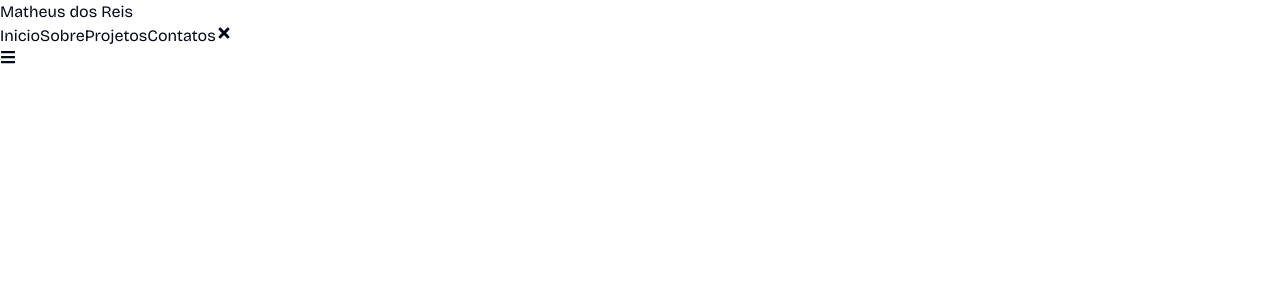
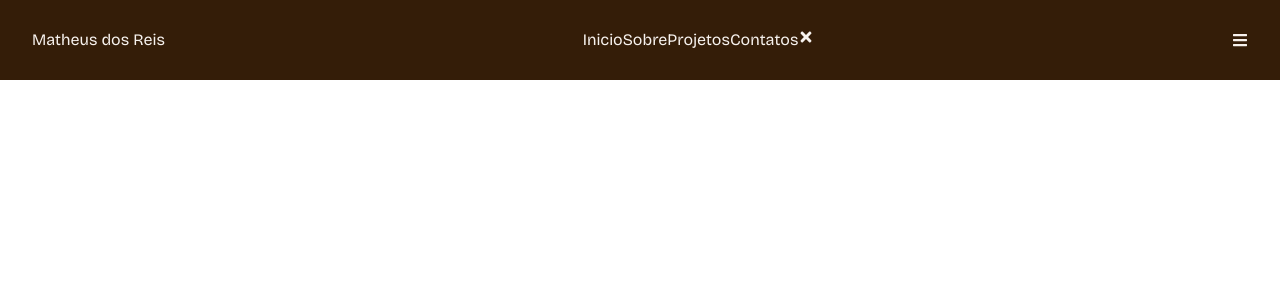
Before and after one commit to Reis567/my-resume, a React (Vite) app: page / in a window 1280 px wide. Shown: the top 300 px of the page. Built offline with nearby package versions, Linux system fonts and the light colour scheme.

Commit message:
header container style

```diff
--- a/src/components/Header/Header.styles.ts
+++ b/src/components/Header/Header.styles.ts
@@ -5,5 +5,9 @@ export const Container = styled.div`
   width: 100%;
   background: #341d08;
   display: flex;
-
+  align-items: center;
+  justify-content: space-between;
+  height: 80px;
+  padding: 2rem;
+  color: #f7f2ee;
 `;
--- a/src/components/Header/Header.tsx
+++ b/src/components/Header/Header.tsx
@@ -1,6 +1,7 @@
 import React from 'react';
 import { useRef } from 'react';
 import {FaBars, FaTimes} from 'react-icons/fa'
+import { Container } from './Header.styles';
 
 const Header: React.FC = () => {
     const navRef = useRef<HTMLDivElement | null>(null);
@@ -11,7 +12,7 @@ const Header: React.FC = () => {
 
 
   return (
-    <>
+    <Container>
     <h3>
         Matheus dos Reis
     </h3>
@@ -20,15 +21,16 @@ const Header: React.FC = () => {
         <a href="#">Sobre</a>
         <a href="#">Projetos</a>
         <a href="#">Contatos</a>
-        <button>
+        <button className='nav-btn nav-close-btn' onClick={showNavBar}>
             <FaTimes/>
         </button>
     </nav>
 
-    <button>
+    <button className='nav-btn' onClick={showNavBar}>
             <FaBars/>
     </button>
-    </>
+
+    </Container>
   );
 };
 
```
